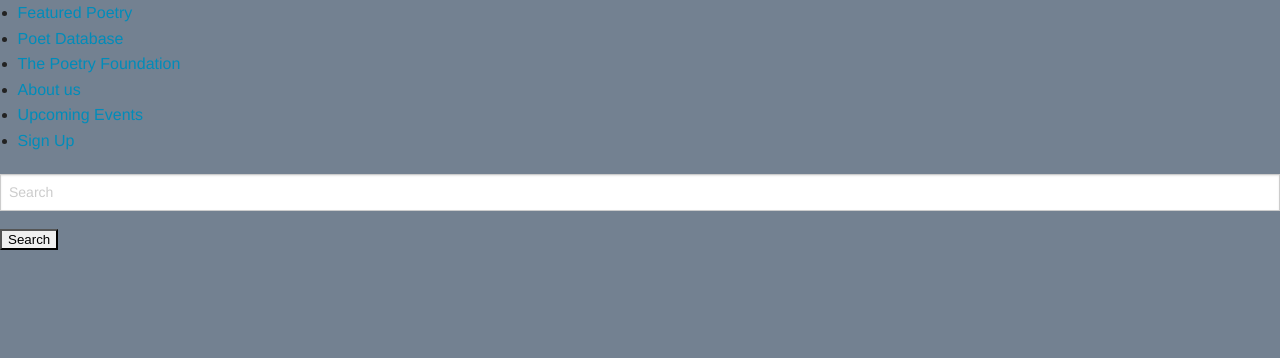
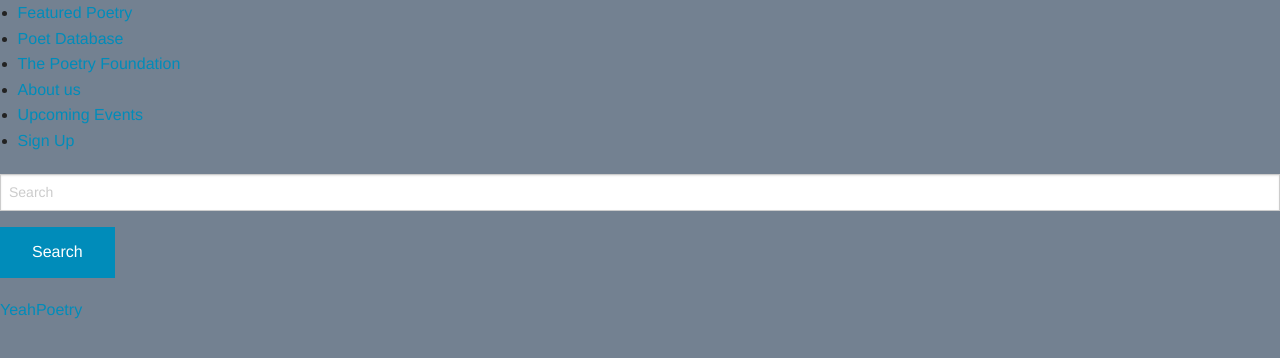
Before and after one commit to DropTheMic-Inc/DropTheMic-Inc.github.io, a plain HTML site: page index.html in a window 1280 px wide. Drawn offline with Linux system fonts and the light colour scheme.

Commit message:
Initial Commit

```diff
--- a/index.html
+++ b/index.html
@@ -20,9 +20,14 @@
 	<form>
 		<div>
 			<input type ="search" placeholder = "Search">
-			<input type ="submit" value ="Search">
+			<input type ="submit" value ="Search" class ="button">
 		</div>
 	</form>
 	</nav>
+	<header>
+		<div class ="inside">
+			<a href="/">YeahPoetry</a>
+		</div>
+	</header>
 </body>
 </html>
```
